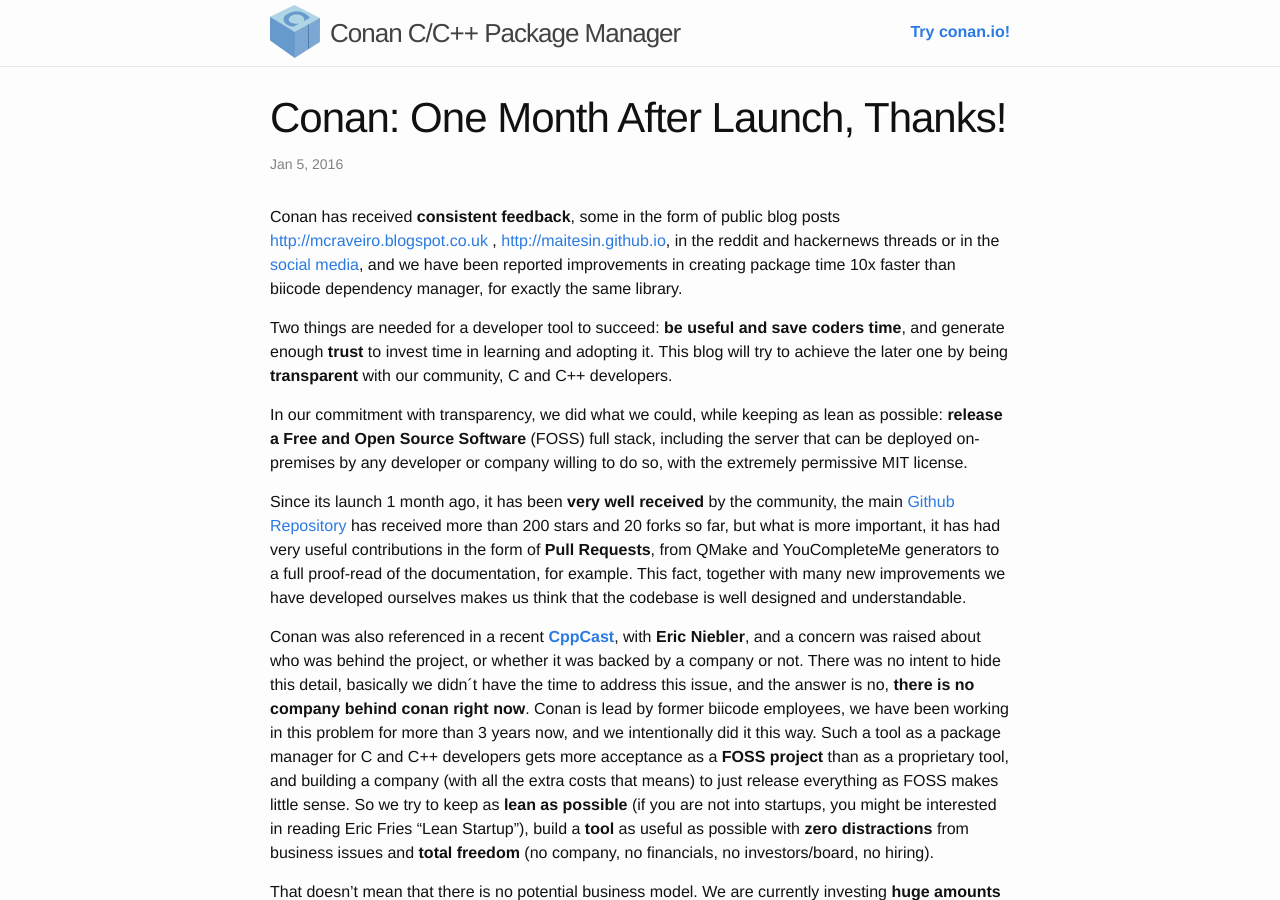
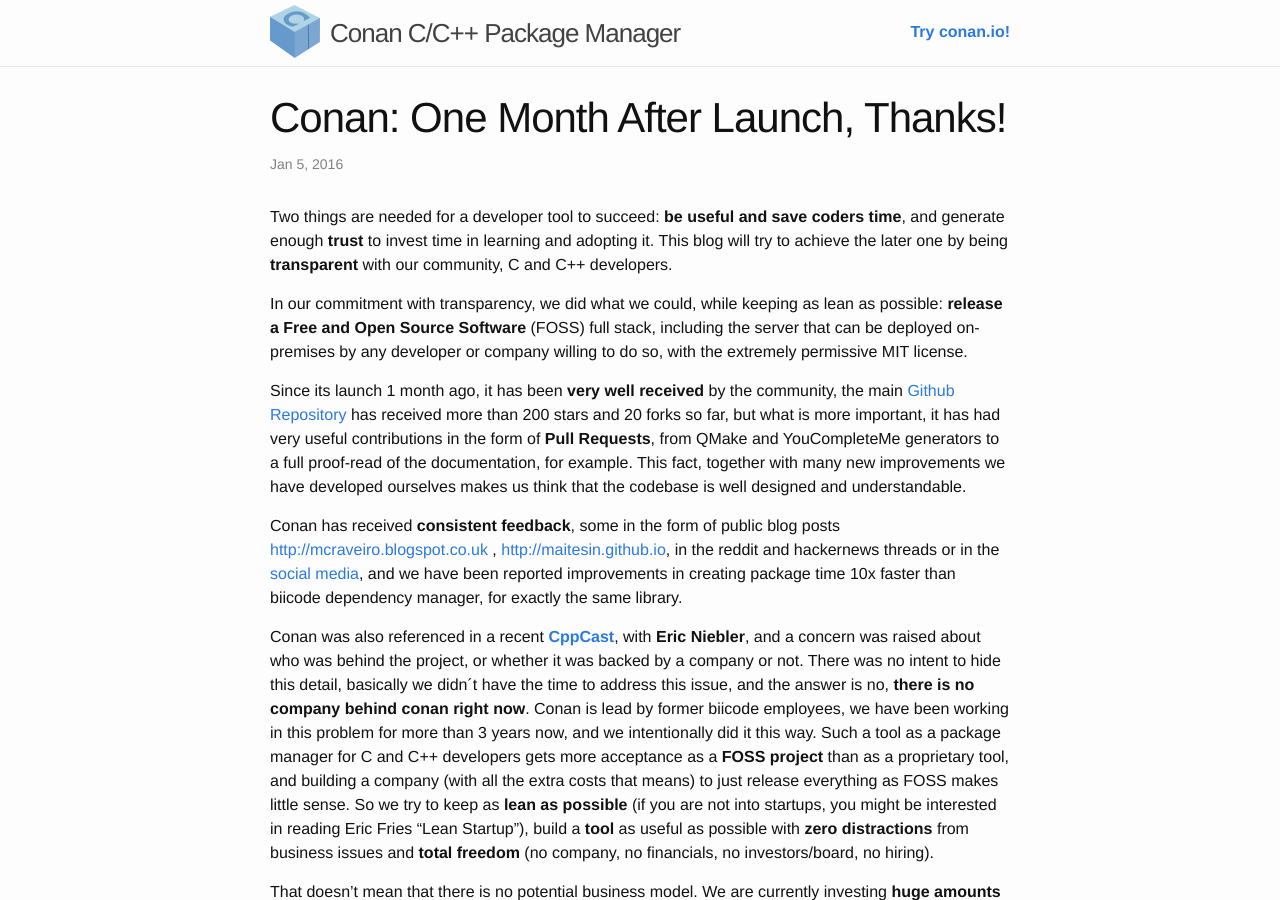
Before and after one commit to conan-io/conan-io.github.io, a Jekyll site: the page built from _posts/2016-01-05-conan:-one-month-after-launch,-thanks!.markdown, in a window 1280 px wide and 900 px high. Built offline with Jekyll 4.4.1, drawn with Linux system fonts in a browser that asks for light colours; comment, search, counter and statistics services are not loaded.

Commit message:
Fixed paragraph

```diff
--- a/_posts/2016-01-05-conan:-one-month-after-launch,-thanks!.markdown
+++ b/_posts/2016-01-05-conan:-one-month-after-launch,-thanks!.markdown
@@ -4,13 +4,13 @@ comments: true
 # other options
 ---
 
-Conan has received **consistent feedback**, some in the form of public blog posts [http://mcraveiro.blogspot.co.uk](http://mcraveiro.blogspot.co.uk/2015/12/nerd-food-dogen-package-management-saga.html) , [http://maitesin.github.io](http://maitesin.github.io/GoogleTest-C++), in the reddit and hackernews threads or in the [social media](https://twitter.com/conan_io), and we have been reported improvements in creating package time 10x faster than biicode dependency manager, for exactly the same library.
-
 Two things are needed for a developer tool to succeed: **be useful and save coders time**, and generate enough **trust** to invest time in learning and adopting it. This blog will try to achieve the later one by being **transparent** with our community, C and C++ developers.
 
 In our commitment with transparency, we did what we could, while keeping as lean as possible: **release a Free and Open Source Software** (FOSS) full stack, including the server that can be deployed on-premises by any developer or company willing to do so, with the extremely permissive MIT license.
 
 Since its launch 1 month ago, it has been **very well received** by the community, the main [Github Repository](https://github.com/conan-io/conan) has received more than 200 stars and 20 forks so far, but what is more important, it has had very useful contributions in the form of **Pull Requests**, from QMake and YouCompleteMe generators to a full proof-read of the documentation, for example. This fact, together with many new improvements we have developed ourselves makes us think that the codebase is well designed and understandable.
+
+Conan has received **consistent feedback**, some in the form of public blog posts [http://mcraveiro.blogspot.co.uk](http://mcraveiro.blogspot.co.uk/2015/12/nerd-food-dogen-package-management-saga.html) , [http://maitesin.github.io](http://maitesin.github.io/GoogleTest-C++), in the reddit and hackernews threads or in the [social media](https://twitter.com/conan_io), and we have been reported improvements in creating package time 10x faster than biicode dependency manager, for exactly the same library.
 
 Conan was also referenced in a recent [**CppCast**](http://cppcast.com/2015/12/eric-niebler/), with **Eric Niebler**, and a concern was raised about who was behind the project, or whether it was backed by a company or not. There was no intent to hide this detail, basically we didn´t have the time to address this issue, and the answer is no, **there is no company behind conan right now**. Conan is lead by former biicode employees, we have been working in this problem for more than 3 years now, and we intentionally did it this way. Such a tool as a package manager for C and C++ developers gets more acceptance as a **FOSS project** than as a proprietary tool, and building a company (with all the extra costs that means) to just release everything as FOSS makes little sense. So we try to keep as **lean as possible** (if you are not into startups, you might be interested in reading Eric Fries “Lean Startup”), build a **tool** as useful as possible with **zero distractions** from business issues and **total freedom** (no company, no financials, no investors/board, no hiring).
 
```
